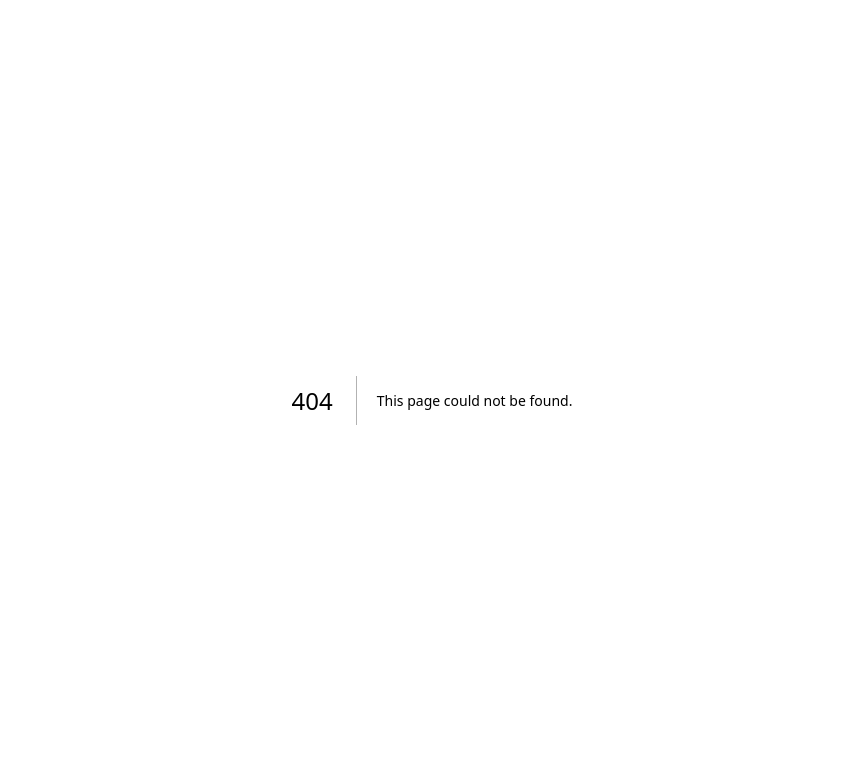
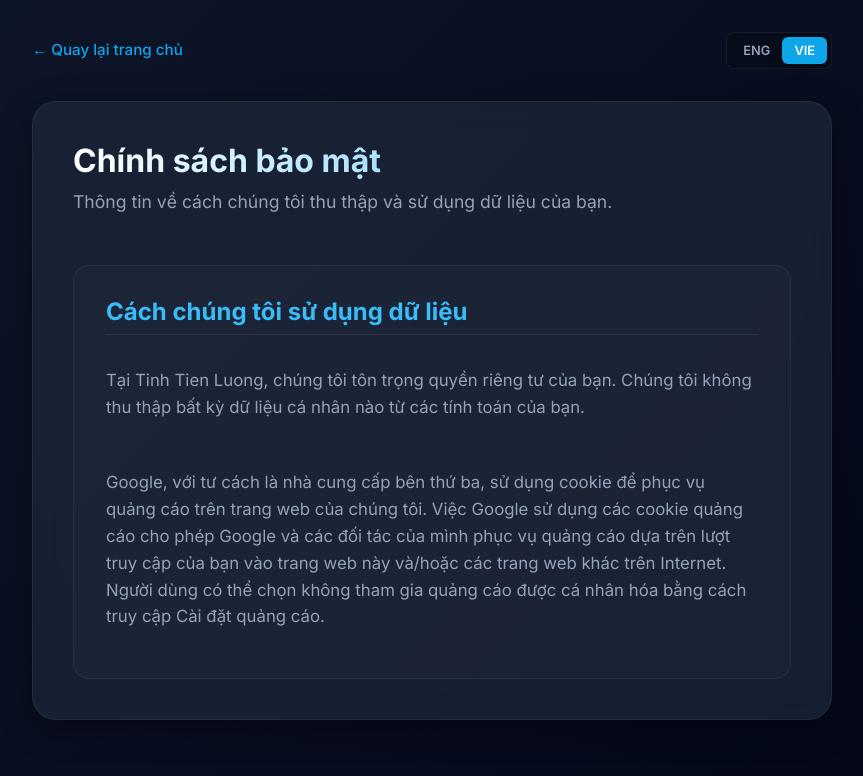
Before and after one commit to lvdatri1/tinhtienluong.com, a Next.js app: page /privacy in a window 1280 px wide. Before the commit this address had no page. Shown: the top 776 px of the page, without its empty margins (208-1071 px from the left). Built offline with nearby package versions, Linux system fonts and the light colour scheme.

Commit message:
feat: add mandatory Privacy, Terms, and Footer links for AdSense

```diff
--- a/src/app/page.tsx
+++ b/src/app/page.tsx
@@ -1,6 +1,7 @@
 'use client';
 
 import React, { useState, useEffect } from 'react';
+import Link from 'next/link';
 import Calculator from '@/components/Calculator';
 import BenefitCalculator from '@/components/BenefitCalculator';
 import LivingCostCalculator from '@/components/LivingCostCalculator';
@@ -95,6 +96,11 @@ export default function Home() {
       </section>
 
       <footer className={styles.footer}>
+        <div className={styles.footerLinks}>
+          <Link href="/privacy">{t.privacyLink}</Link>
+          <Link href="/terms">{t.termsLink}</Link>
+          <Link href="/faq">FAQ</Link>
+        </div>
         <p>&copy; {new Date().getFullYear()} Tinh Tien Luong. {t.footerCredit}</p>
       </footer>
     </main>
--- /dev/null
+++ b/src/app/privacy/page.tsx
@@ -0,0 +1,53 @@
+'use client';
+
+import React, { useState } from 'react';
+import Link from 'next/link';
+import styles from '../faq/faq.module.css'; // Reusing FAQ styles for consistency
+import en from '../../locales/en.json';
+import vi from '../../locales/vi.json';
+
+export default function PrivacyPage() {
+  const [lang, setLang] = useState<'en' | 'vi'>('vi');
+  const t: any = lang === 'en' ? en : vi;
+
+  return (
+    <main className={styles.main}>
+      <div className={styles.container}>
+        <div className={styles.header}>
+          <Link href="/" className={styles.backBtn}>
+            ← {t.backToHome}
+          </Link>
+          <div className={styles.toggleGroup}>
+            <button
+              className={`${styles.toggleBtn} ${lang === 'en' ? styles.active : ''}`}
+              onClick={() => setLang('en')}
+            >ENG</button>
+            <button
+              className={`${styles.toggleBtn} ${lang === 'vi' ? styles.active : ''}`}
+              onClick={() => setLang('vi')}
+            >VIE</button>
+          </div>
+        </div>
+
+        <div className={`${styles.card} glass-panel`}>
+          <h1 className={styles.title}>{t.privacyTitle}</h1>
+          <p className={styles.description}>{t.privacyDesc}</p>
+
+          <div className={styles.faqList}>
+            <div className={styles.categorySection}>
+              <h2 className={styles.categoryTitle}>{t.privacyPolicy}</h2>
+              <div className={styles.categoryItems}>
+                <div className={styles.faqItem}>
+                  <p className={styles.answer}>{t.privacyIntro}</p>
+                </div>
+                <div className={styles.faqItem}>
+                  <p className={styles.answer}>{t.googleAdsClause}</p>
+                </div>
+              </div>
+            </div>
+          </div>
+        </div>
+      </div>
+    </main>
+  );
+}
--- a/src/locales/en.json
+++ b/src/locales/en.json
@@ -132,7 +132,17 @@
   "seoTitle": "About Vietnam Personal Income Tax 2024",
   "seoDescription": "The Vietnam Salary Calculator (Tinh Tien Luong) helps expats and local residents securely estimate their net income without any data leaving your device. It accurately evaluates modern progressive tax brackets (from 5% to 35%), compulsory insurance deductions like Social Insurance (8%), Health Insurance (1.5%), and Unemployment Insurance (1%), alongside base deductions like the 11M VND personal allowance. Calculate your USD or VND gross salary instantly across monthly, fortnightly, or annual tracking periods.",
   "learnMoreFaq": "Learn more in our FAQ",
-  "footerCredit": "Built with statically exported Next.js + Vanilla CSS.",
+  "privacyTitle": "Privacy Policy",
+  "privacyDesc": "Information about how we collect and use your data.",
+  "privacyPolicy": "How We Use Data",
+  "privacyIntro": "At Tinh Tien Luong, we value your privacy. We do not collect any personal data from your calculations.",
+  "googleAdsClause": "Google, as a third-party vendor, uses cookies to serve ads on our site. Google's use of advertising cookies enables it and its partners to serve ads based on your visit to this site and/or other sites on the Internet. Users may opt out of personalized advertising by visiting Ads Settings.",
+  "termsTitle": "Terms of Service",
+  "termsDesc": "Rules and conditions for using our financial tools.",
+  "termsDisclaimer": "Disclaimer: All calculations on this site are for reference purposes only. We are not a legal or financial advisory firm. Vietnam's laws are complex and subject to frequent changes. Please consult a professional advisor for official matters.",
+  "footerCredit": "Built with Next.js + Vanilla CSS.",
+  "privacyLink": "Privacy Policy",
+  "termsLink": "Terms of Service",
   "salaryTab": "Salary / PIT",
   "benefitsTab": "SI Benefits",
   "livingCostTab": "Living Cost",
--- a/src/locales/vi.json
+++ b/src/locales/vi.json
@@ -130,7 +130,17 @@
   "seoDescription": "Bộ công cụ tính toán toàn diện của chúng tôi được thiết kế để hỗ trợ cả người nước ngoài và chuyên gia trong nước tại Việt Nam. Cho dù bạn cần tính lương thực nhận sau khi trừ Thuế Thu nhập Cá nhân (TNCN), hiểu rõ các khoản đóng Bảo hiểm Xã hội (BHXH), ước tính chi phí sinh hoạt tại các thành phố lớn như TP.HCM hay Hà Nội, hoặc lên kế hoạch vay vốn với công cụ tính lãi suất vay ngân hàng kiểu Việt Nam (hỗ trợ Dư nợ giảm dần và Lãi suất ưu đãi), chúng tôi luôn đồng hành cùng bạn. Tất cả các tính toán đều được cập nhật theo quy định 2024–2025, bao gồm bảng lương cơ sở và lương tối thiểu vùng mới nhất.",
   "disclaimer": "Lưu ý: Công cụ này chỉ mang tính chất tham khảo. Do tính chất phức tạp của các quy định pháp luật Việt Nam, kết quả có thể có sai lệch so với thực tế. Vui lòng tham khảo ý kiến chuyên gia để có kết quả chính xác nhất.",
   "learnMoreFaq": "Tìm hiểu thêm trong phần Hỏi đáp (FAQ)",
-  "footerCredit": "Xây dựng bằng Next.js (Static Export) + Vanilla CSS.",
+  "privacyTitle": "Chính sách bảo mật",
+  "privacyDesc": "Thông tin về cách chúng tôi thu thập và sử dụng dữ liệu của bạn.",
+  "privacyPolicy": "Cách chúng tôi sử dụng dữ liệu",
+  "privacyIntro": "Tại Tinh Tien Luong, chúng tôi tôn trọng quyền riêng tư của bạn. Chúng tôi không thu thập bất kỳ dữ liệu cá nhân nào từ các tính toán của bạn.",
+  "googleAdsClause": "Google, với tư cách là nhà cung cấp bên thứ ba, sử dụng cookie để phục vụ quảng cáo trên trang web của chúng tôi. Việc Google sử dụng các cookie quảng cáo cho phép Google và các đối tác của mình phục vụ quảng cáo dựa trên lượt truy cập của bạn vào trang web này và/hoặc các trang web khác trên Internet. Người dùng có thể chọn không tham gia quảng cáo được cá nhân hóa bằng cách truy cập Cài đặt quảng cáo.",
+  "termsTitle": "Điều khoản dịch vụ",
+  "termsDesc": "Các quy tắc và điều kiện khi sử dụng công cụ tài chính của chúng tôi.",
+  "termsDisclaimer": "Tuyên bố miễn trừ trách nhiệm: Tất cả các tính toán trên trang web này chỉ mang tính chất tham khảo. Chúng tôi không phải là tổ chức tư vấn pháp lý hoặc tài chính. Luật pháp Việt Nam rất phức tạp và thường xuyên thay đổi. Vui lòng tham khảo ý kiến chuyên gia cho các vấn đề chính thức.",
+  "footerCredit": "Xây dựng bằng Next.js + Vanilla CSS.",
+  "privacyLink": "Chính sách bảo mật",
+  "termsLink": "Điều khoản dịch vụ",
   "salaryTab": "Lương / Thuế TNCN",
   "benefitsTab": "BHXH Phụ cấp",
   "livingCostTab": "Chi phí sinh hoạt",
```
Also changed, not shown: src/app/page.module.css (+19 -0 lines), src/app/terms/page.tsx (added, +50 -0 lines), 1 other file (tests, documents, lock files or other folders).
